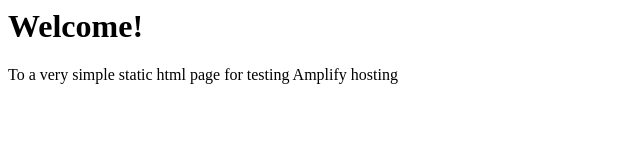
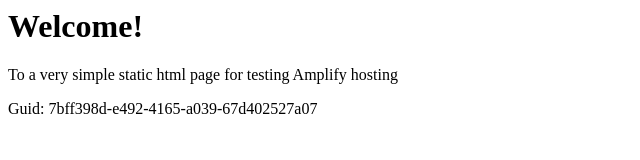
Before and after one commit to aws-aemilia-bom/Github-PR-Commit-Integration-Test-DoNotTouch-v1-prod-ap-south-1, a website: page src/index.html in a window 1280 px wide. Shown: the whole page, without its empty margins (0-640 px from the left). Drawn offline with Linux system fonts and the light colour scheme.

Commit message:
commit from integ tests

```diff
--- a/src/index.html
+++ b/src/index.html
@@ -1,3 +1,5 @@
+
+
 <html lang="en">
 
 <head>
@@ -10,6 +12,6 @@
 <body>
     <h1>Welcome!</h1>
     <p>To a very simple static html page for testing Amplify hosting</p>
-</body>
+    <p>Guid: 7bff398d-e492-4165-a039-67d402527a07</p></body>
 
 </html>
```
